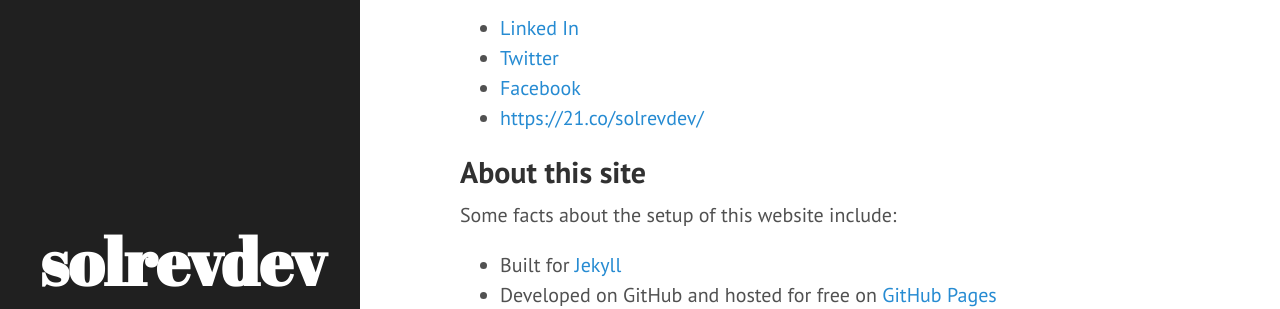
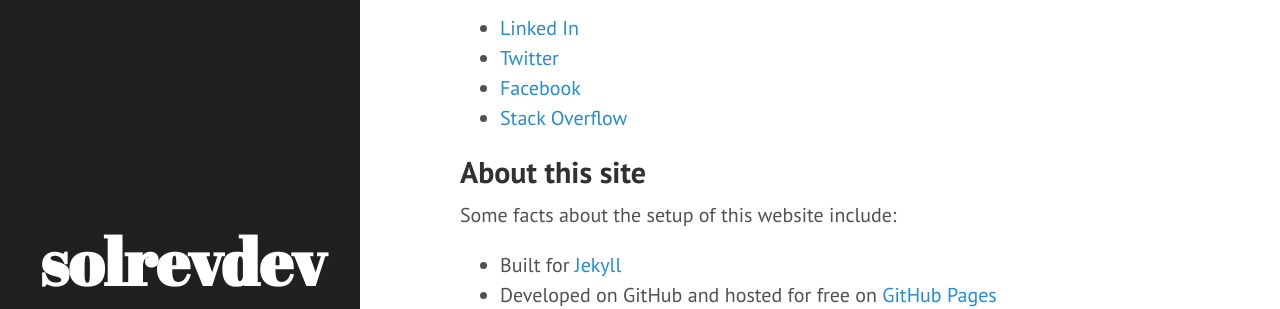
Before and after one commit to solrevdev/solrevdev.github.io, a Jekyll site: the page built from about/index.md, in a window 1280 px wide and 900 px high, scrolled down 865 px. Shown: the part 190-499 px from the top of the window. Built offline with Jekyll 4.4.1, drawn with Linux system fonts in a browser that asks for light colours.

Commit message:
Update index.md

```diff
--- a/about/index.md
+++ b/about/index.md
@@ -30,7 +30,7 @@ I can be found on social media here:
 * [Linked In](https://www.linkedin.com/in/solrevdev)
 * [Twitter](https://twitter.com/solrevdev)
 * [Facebook](https://www.facebook.com/solrevdevtechradar/)
-* [https://21.co/solrevdev/](https://21.co/solrevdev/)
+* [Stack Overflow](https://stackoverflow.com/users/2041/solrevdev)
 
 
 ## About this site
```
